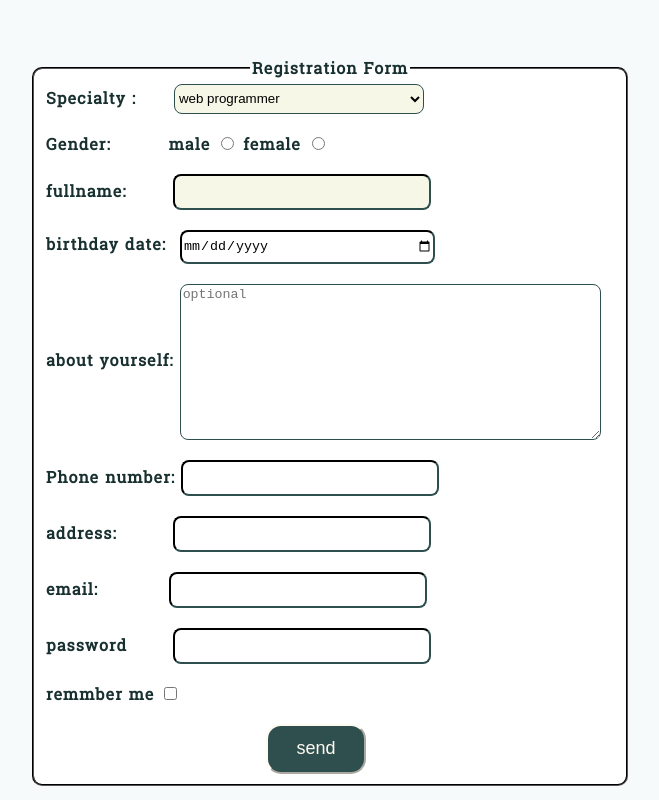
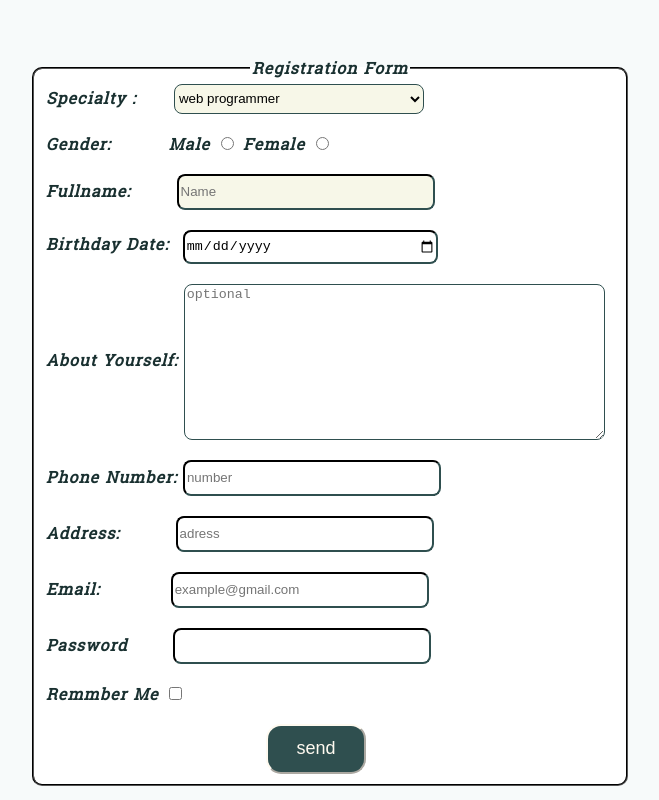
Before and after one commit to shirin-nazari/form, a plain HTML site: page font/index.html in a window 1280 px wide. Shown: the whole page, without its empty margins (328-987 px from the left). Drawn offline with Linux system fonts and the light colour scheme; files whose address does not match are found by name.

Commit message:
add placeholder in html

```diff
--- a/font/index.html
+++ b/font/index.html
@@ -20,21 +20,21 @@
         <br>
         <label>Gender:</label>
         <label for="11" style="margin-left: 52px;">male</label>
-        <input type="radio" name="gender" id="11" style="border-color: darkslategrey;background-color: #f7f7e8">
+        <input type="radio" name="gender" id="11" style="border-color: darkslategrey;background-color: #f7f7e8" >
         <label for="12">female</label>
         <input type="radio" name="gender" id="12" style="border-color: darkslategrey;background-color: #f7f7e8"><br><br>
         <label for="13">fullname:</label>
-        <input type="text" name="fullname" id="13" style="border-radius: 8px;border-color: darkslategrey;width: 250px;height: 30px;margin-left: 40px;background-color: #f7f7e8"><br><br>
+        <input type="text" placeholder="Name"name="fullname" id="13" style="border-radius: 8px;border-color: darkslategrey;width: 250px;height: 30px;margin-left: 40px;background-color: #f7f7e8"><br><br>
         <label for="14">birthday date:</label>
-        <input type="date" name="date" id="14" style="border-radius: 8px;border-color: darkslategrey;width: 250px;height: 30px;margin-left: 8px;"><br><br>
+        <input type="date"placeholder="Date" name="date" id="14" style="border-radius: 8px;border-color: darkslategrey;width: 250px;height: 30px;margin-left: 8px;"><br><br>
         <label for="15" >about yourself:</label>
         <textarea name="about" id="15" cols="50" rows="10" placeholder="optional"style="vertical-align: middle; border-radius: 8px;border-color: darkslategrey;"></textarea><br><br>
         <label for="16">Phone number:</label>
-        <input type="text" name="phone number" id="16" style="border-radius: 8px;border-color: darkslategrey;width: 250px;height: 30px;margin-right: 7px;"><br><br>
+        <input type="text" placeholder="number" name="phone number" id="16" style="border-radius: 8px;border-color: darkslategrey;width: 250px;height: 30px;margin-right: 7px;"><br><br>
         <label for="17">address:</label>
-        <input type="text" name="address" id="17" style="border-radius: 8px;border-color: darkslategrey;width: 250px;height: 30px;margin-left: 50px;"><br><br>
+        <input type="text"placeholder="adress" name="address" id="17" style="border-radius: 8px;border-color: darkslategrey;width: 250px;height: 30px;margin-left: 50px;"><br><br>
         <label for="18">email:</label>
-        <input type="email" name="email" id="18" style="border-radius: 8px;border-color: darkslategrey;width: 250px;height: 30px;margin-left: 65px;"><br><br>
+        <input type="email" placeholder="example@gmail.com" name="email" id="18" style="border-radius: 8px;border-color: darkslategrey;width: 250px;height: 30px;margin-left: 65px;"><br><br>
         <label for="19">password</label>
         <input type="password" name="password" id="19" style="border-radius: 8px;border-color: darkslategrey;width: 250px;height: 30px;margin-left: 40px;"><br><br>
         <label for="20">remmber me</label>
--- a/font/style.css
+++ b/font/style.css
@@ -11,6 +11,8 @@ letter-spacing: 1px;
 word-spacing: 1px;
 line-height: 20px;
 font-weight: bold;
+text-transform: capitalize;
+font-style: oblique;
 }
 @font-face{
     font-family: RobotoSlab-Regular;
```
